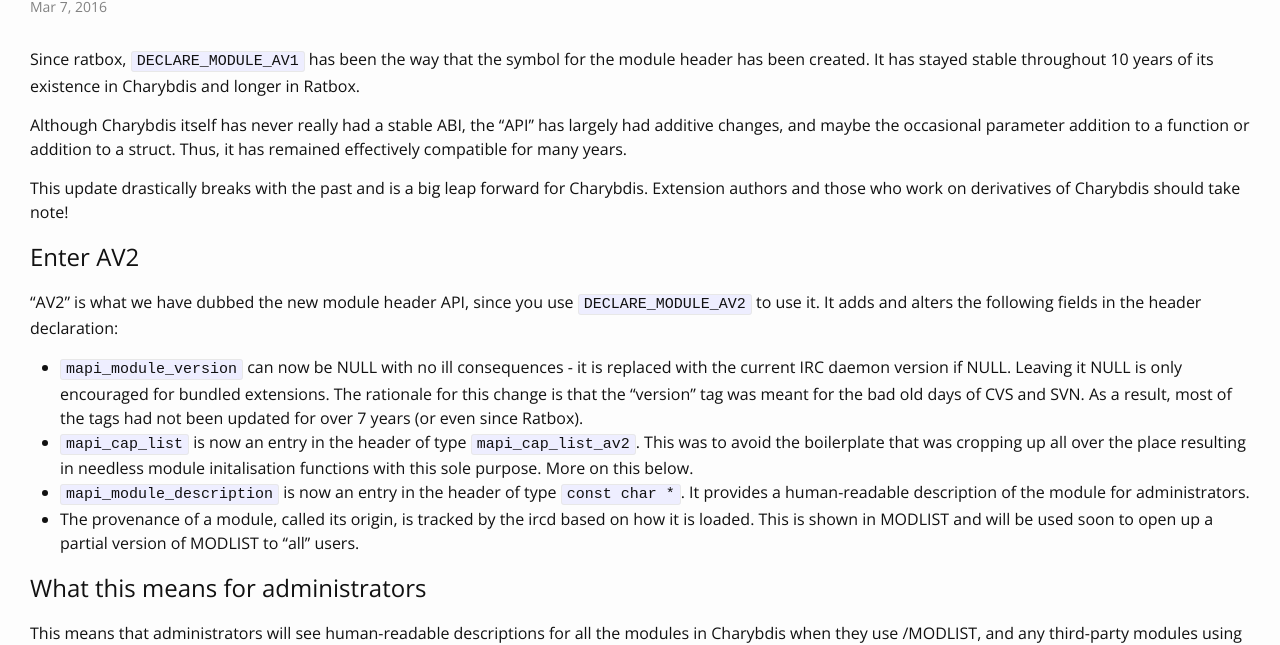
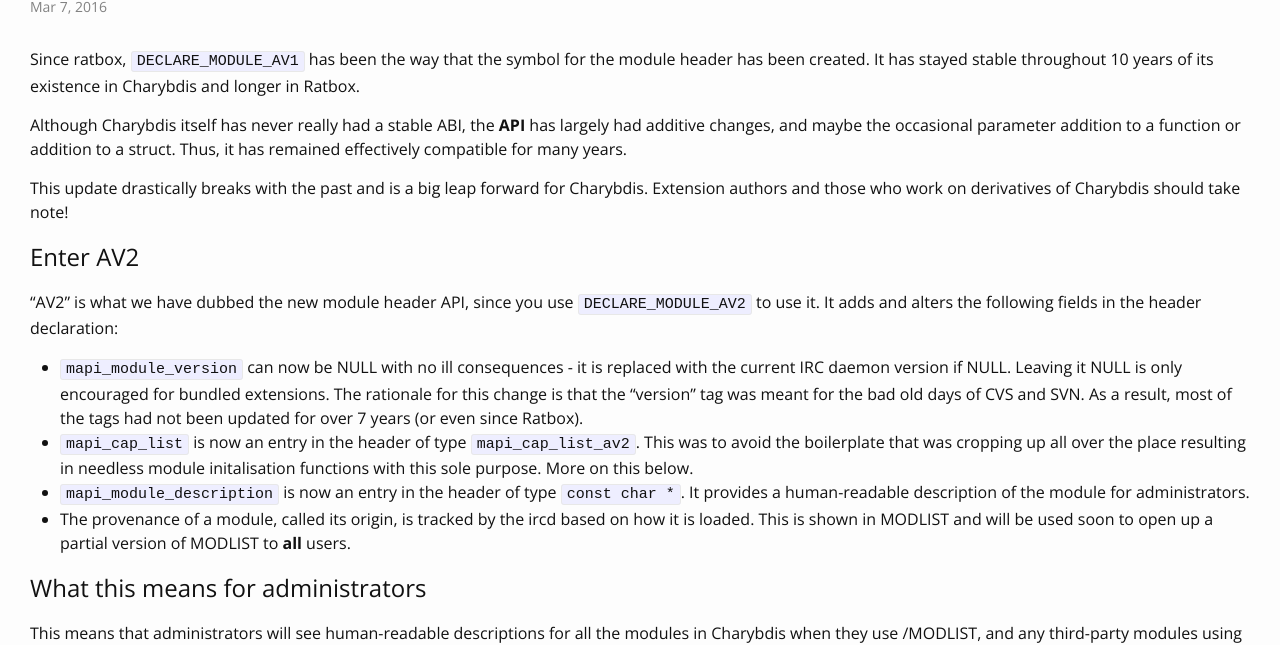
Before and after one commit to charybdis-ircd/charybdis-ircd.github.io, a Jekyll site: the page built from _posts/2016-03-07-new-module-api-what-it-means-for-you.md, in a window 1280 px wide. Shown: the part 148-793 px from the top of the page. Built offline with Jekyll 4.4.1, drawn with Linux system fonts in a browser that asks for light colours.

Commit message:
Properly embolden

```diff
--- a/_posts/2016-03-07-new-module-api-what-it-means-for-you.md
+++ b/_posts/2016-03-07-new-module-api-what-it-means-for-you.md
@@ -5,7 +5,7 @@
 
 Since ratbox, `DECLARE_MODULE_AV1` has been the way that the symbol for the module header has been created. It has stayed stable throughout 10 years of its existence in Charybdis and longer in Ratbox.
 
-Although Charybdis itself has never really had a stable ABI, the ''API'' has largely had additive changes, and maybe the occasional parameter addition to a function or addition to a struct. Thus, it has remained effectively compatible for many years.
+Although Charybdis itself has never really had a stable ABI, the **API** has largely had additive changes, and maybe the occasional parameter addition to a function or addition to a struct. Thus, it has remained effectively compatible for many years.
 
 This update drastically breaks with the past and is a big leap forward for Charybdis. Extension authors and those who work on derivatives of Charybdis should take note!
 
@@ -17,7 +17,7 @@
 * `mapi_module_version` can now be NULL with no ill consequences - it is replaced with the current IRC daemon version if NULL. Leaving it NULL is only encouraged for bundled extensions. The rationale for this change is that the "version" tag was meant for the bad old days of CVS and SVN. As a result, most of the tags had not been updated for over 7 years (or even since Ratbox).
 * `mapi_cap_list` is now an entry in the header of type `mapi_cap_list_av2`. This was to avoid the boilerplate that was cropping up all over the place resulting in needless module initalisation functions with this sole purpose. More on this below.
 * `mapi_module_description` is now an entry in the header of type `const char *`. It provides a human-readable description of the module for administrators.
-* The provenance of a module, called its origin, is tracked by the ircd based on how it is loaded. This is shown in MODLIST and will be used soon to open up a partial version of MODLIST to ''all'' users.
+* The provenance of a module, called its origin, is tracked by the ircd based on how it is loaded. This is shown in MODLIST and will be used soon to open up a partial version of MODLIST to **all** users.
 
 What this means for administrators
 ==================================
```
